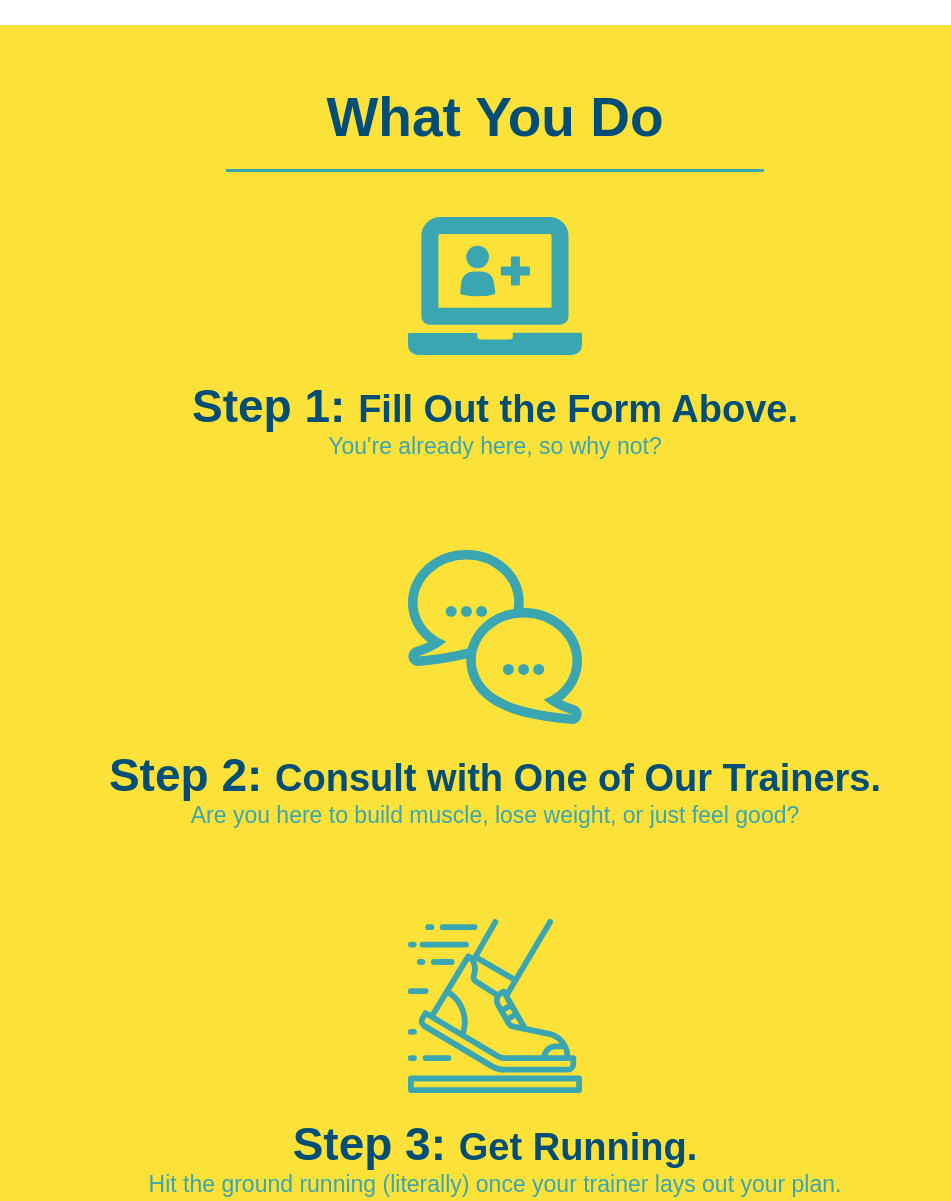
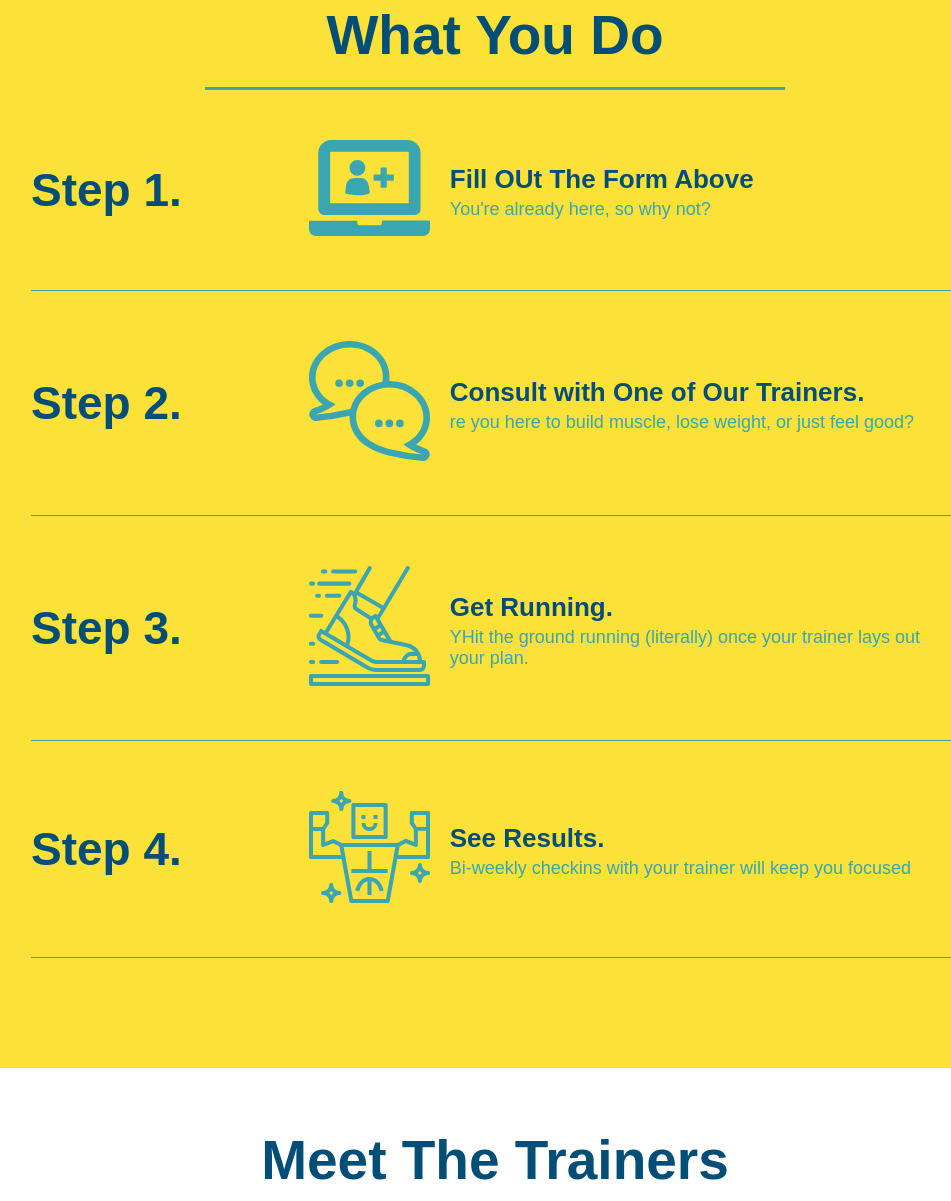
Before and after one commit to juanestuniga/run-buddy, a plain HTML site: page index.html in a window 1280 px wide. Shown: the part 1053-2254 px from the top of the page, without its empty margins (145-1096 px from the left). Drawn offline with Linux system fonts and the light colour scheme.

Commit message:
add flexbox to the steps

```diff
--- a/assets/css/style.css
+++ b/assets/css/style.css
@@ -126,26 +126,32 @@ section {
 .intro{
     text-align: center;
 }
-.intro p{
-    line-height: 1.7;
-    color: #39a6b2;
-    width: 80%;
-    font-size: 20px;
-    margin: 0 auto;
+.intro p {
+    text-align: center;
 }
 /*what you do*/
+.step {
+    margin: 50px auto;
+    padding-bottom: 50px;
+    width: 80%;
+    border-bottom: 1px solid #39a6b2;
+    display: flex;
+    flex-wrap: wrap;
+    align-items: center;
+    justify-content: space-between;
+  }
 .steps{
     text-align: "center";
     background: #fce138;
-    text-align: center;
 }
 .section-title {
     font-size: 55px;
     color: #024e76;
-    margin-bottom: 35px;
-    padding: 0 100px 20px 100px;
-    display: inline-block;
     border-bottom: 3px solid;
+    padding-bottom: 20px;
+    text-align: center;
+    margin: 0 auto 35px auto;
+    width: 50%;
   }
 
   .primary-border {
@@ -155,29 +161,37 @@ section {
   .secondary-border {
     border-color: #39a6b2;
   }
-  .steps div{
-    margin-bottom: 80px;
-  }
-  .steps img{
-      width: 15%;
-      margin: 10px 0;
-  }
-  .steps h3{
+  .step h3{
       color: #024e76;
       font-size: 46px;
-      margin-top: 10px;
+      flex: 1 30%;
   }
-  .steps p{
+  .step-text p{
     color: #39a6b2;
-    font-size: 23px;
+    font-size: 18px;
   }
-  .steps span{
-      font-size: 38px;
-  }
+  .step-text h4{
+      font-size: 26px;
+      line-height: 1.5;
+      color: #024e76;
+    }
+    .step-info {
+        display: flex;
+        flex-wrap: wrap;
+        align-items: center;
+        flex: 2 70%;
+    }
+    .step-img{
+        flex: 1 12%;
+        margin-right: 20px;
+    }
+    .step-text {
+        flex: 12;
+    }
+    .step-img img {
+        max-width: 100%;
+    }
   /* trainers section */
-  .trainers{
-      text-align: center;
-  }
   .trainer{
     width: 900px;
     margin: 0 auto 30px auto;
@@ -215,7 +229,6 @@ section {
   }
   /* Reach Out Section */
   .contact {
-      text-align: center;
       background: #024e76;
   }
   .contact h2{
@@ -246,3 +259,6 @@ section {
   .contact-info a {
       color: #fce138;
   }
+.flex-row {
+    display:flex;
+}
--- a/index.html
+++ b/index.html
@@ -67,39 +67,74 @@
 <!--end hero-->
 <!--"what we do" section-->
 <section id="what-we-do" class="intro">
+       <div class="flex-row">
         <h2 class="section-title primary-border">What We Do </h2>
+        </div>
+        <div class="flex-row">
         <p>butcher selfies chambray shabby chic gentrify readymade yr Echo Park XOXO Tumblr normcore Banksy direct trade Blue Bottle chillwave you probably haven't heard of them single-origin coffee Vice fanny pack fixie Odd Future Austin fingerstache pickled twee synth Wes Anderson Thundercats viral bitters flannel meggings narwhal Marfa Schlitz sustainable Intelligentsia umami deep v craft</p>
+        </div>
 </section>
 
 <!--"What You Do" Section-->
 <section id="what-you-do" class="steps">
+        <div class="felx-row">
         <h2 class="section-title secondary-border">What You Do </h2>
-        <div>
-            <img src="./assets/images/step-1.svg" alt=""/>
-            <h3>Step 1:  <span>Fill Out the Form Above.</span></h3>
-            <p>You're already here, so why not?</p>
         </div>
-        <div>
-            <img src="./assets/images/step-2.svg" alt=""/>
-            <h3>Step 2: <span>Consult with One of Our Trainers.</span></h3>
-            <p>Are you here to build muscle, lose weight, or just feel good?</p>
+        <div class="step">
+            <h3>Step 1.</h3>
+            <div class="step-info">
+                <div class="step-img">
+                    <img src="./assets/images/step-1.svg" alt=""/>
+                </div>
+                <div class="step-text">
+                    <h4>Fill OUt The Form Above</h4>
+                    <p>You're already here, so why not?</p>
+                </div>
+            </div>
         </div>
-        <div>
-            <img src="./assets/images/step-3.svg" alt=""/>
-            <h3>Step 3: <span>Get Running.</span></h3>
-            <p>Hit the ground running (literally) once your trainer lays out your plan.</p>
+        <div class="step">
+            <h3>Step 2.</h3>
+            <div class="step-info">
+                <div class="step-img">
+                    <img src="./assets/images/step-2.svg" alt=""/>
+                </div>
+                <div class="step-text">
+                    <h4>Consult with One of Our Trainers.</h4>
+                    <p>re you here to build muscle, lose weight, or just feel good?</p>
+                </div>
+            </div>
         </div>
-
-        <div>
-            <img src="./assets/images/step-4.svg" alt="" />
-            <h3>Step 4: <span>See Results.</span></h3>
-            <p>Bi-weekly checkins with your trainer will keep you focused</p>
+        <div class="step">
+            <h3>Step 3.</h3>
+            <div class="step-info">
+                <div class="step-img">
+                    <img src="./assets/images/step-3.svg" alt=""/>
+                </div>
+                <div class="step-text">
+                    <h4>Get Running.</h4>
+                    <p>YHit the ground running (literally) once your trainer lays out your plan.</p>
+                </div>
+            </div>
+        </div>
+        <div class="step">
+            <h3>Step 4.</h3>
+            <div class="step-info">
+                <div class="step-img">
+                    <img src="./assets/images/step-4.svg" alt=""/>
+                </div>
+                <div class="step-text">
+                    <h4>See Results.</h4>
+                    <p>Bi-weekly checkins with your trainer will keep you focused</p>
+                </div>
+            </div>
         </div>
 </section>
 
 <!--"Meet The Trainers" Section-->
 <section id="your-trainers" class="trainers">
+    <div class="flex-row">
     <h2 class="section-title primary-border">Meet The Trainers</h2>
+    </div>
     <!--First Trainer-->
     <article class="trainer">
         <img src="assets/images/trainer-1.jpg" alt="Arron Stephens in his workout clothes, ready to pump iron"/>
@@ -140,7 +175,9 @@
 
 <!--"Reach Out" Section-->
 <section id="reach-out" class="contact">
+    <div class="flex-row">
     <h2 class="section-title secondary-border">Reach Out</h2>
+    </div>
     <div class="contact-info">
         <iframe src="https://www.google.com/maps/embed?pb=!1m18!1m12!1m3!1d3019.9298416118454!2d-73.96476138456994!3d40.80753547932161!2m3!1f0!2f0!3f0!3m2!1i1024!2i768!4f13.1!3m3!1m2!1s0x89c2f63e96d30dc9%3A0x577933f947e52750!2sColumbia%20University!5e0!3m2!1sen!2sus!4v1646015337125!5m2!1sen!2sus" style="border:0;" allowfullscreen="" loading="lazy"></iframe>
         <div class="contact-form">
```
